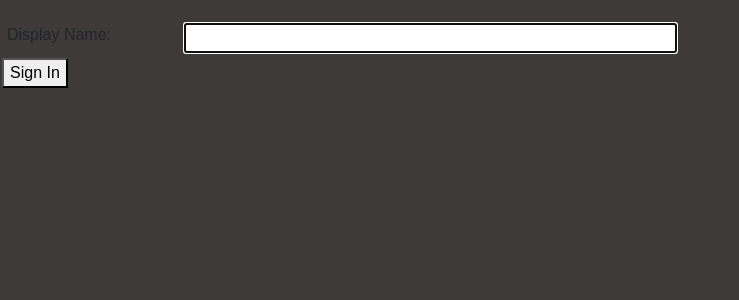
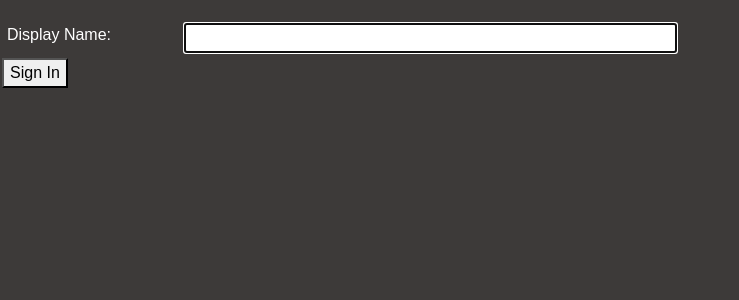
Before and after one commit to rahgurung/coo, a Flask app: page / in a window 1280 px wide. Shown: the top 300 px of the page, without its empty margins (0-739 px from the left). Run offline with Flask 2, Linux system fonts and the light colour scheme; some libraries are stand-ins or nearby versions.

Commit message:
enhanced visibility

```diff
--- a/static/styles/coo.css
+++ b/static/styles/coo.css
@@ -2,6 +2,10 @@
   box-sizing: border-box;
 }
 
+/* this class selector colors the font inside display_index */
+.display_index {
+  color: white;
+}
 
   /* Style the header */
 header {
@@ -9,6 +13,10 @@ header {
   padding: 30px;
   text-align: center;
   font-size: 18pt;
+}
+
+h4 {
+  color: white;
 }
 
 nav {
@@ -148,7 +156,8 @@ td {
 
 .hoverTable{
    width:100%;
-   border-collapse:collapse;
+   border-collapse: collapse;
+   color: black;
 }
      /* .hoverTable td{
      /* 	padding:7px; border:#4e95f4 1px solid;
--- a/templates/index.html
+++ b/templates/index.html
@@ -17,7 +17,7 @@
     <form id="login_form" action="{{ url_for('chatbox') }}", method="post">
       <table>
         <tr>
-          <td class="bold">Display Name:</td>
+          <td class="display_index">Display Name:</td>
           <td><input autofocus id="dname_field" type="text" name="displayname" size="50" required></td></tr>
       </table>
       <button  name="signin" id="signin">Sign In</button>
```
